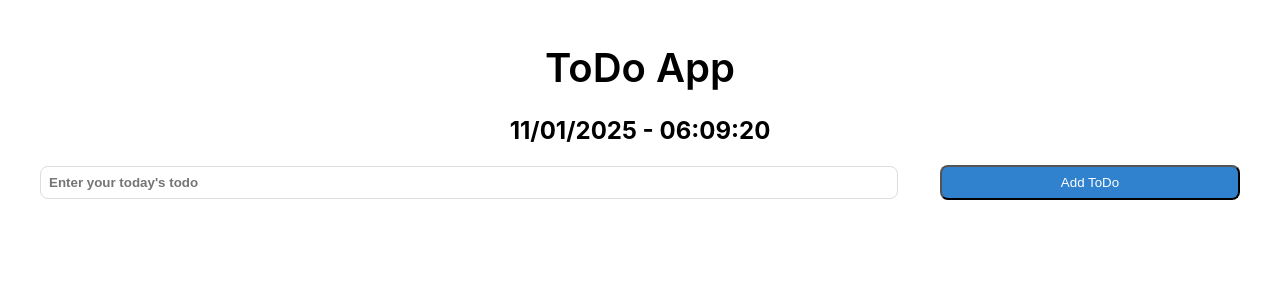
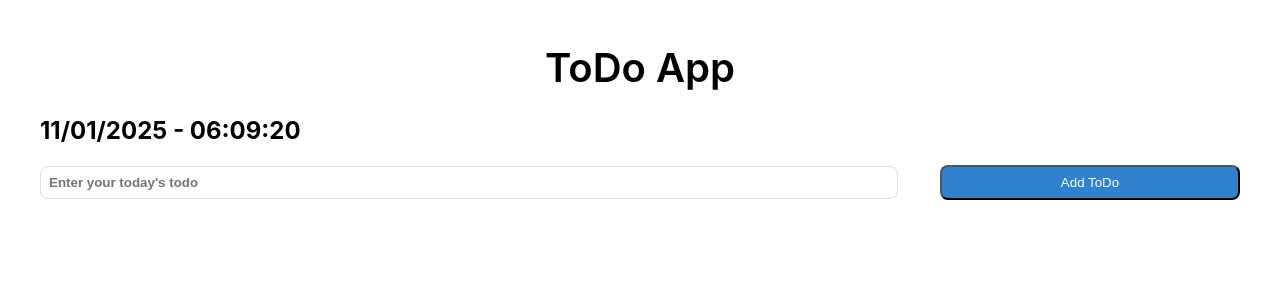
Before and after one commit to NotManish/ToDO-App, a React (Create React App) app: page / in a window 1280 px wide. Shown: the top 300 px of the page. Built offline with nearby package versions, Linux system fonts and the light colour scheme.

Commit message:
Added date and time functionality

```diff
--- a/src/Components/DateAndTime.js
+++ b/src/Components/DateAndTime.js
@@ -4,7 +4,6 @@ function DateAndTime() {
     const [dateTime, setDateTime] = useState("");
 
     useEffect(() => {
-        // Set up the interval
         const intervalId = setInterval(() => {
             const date = new Date();
             const formattedDate = date.toLocaleDateString('en-GB');
@@ -13,13 +12,11 @@ function DateAndTime() {
             setDateTime(currentDateTime);
         }, 1000);
 
-
-        // Cleanup function to clear the interval
         return () => clearInterval(intervalId);
     }, []);
 
     return (
-        <div className="date-time">
+        <div className="text-xl font-medium mb-5">
             <h2>{dateTime}</h2>
         </div>
     );
```
